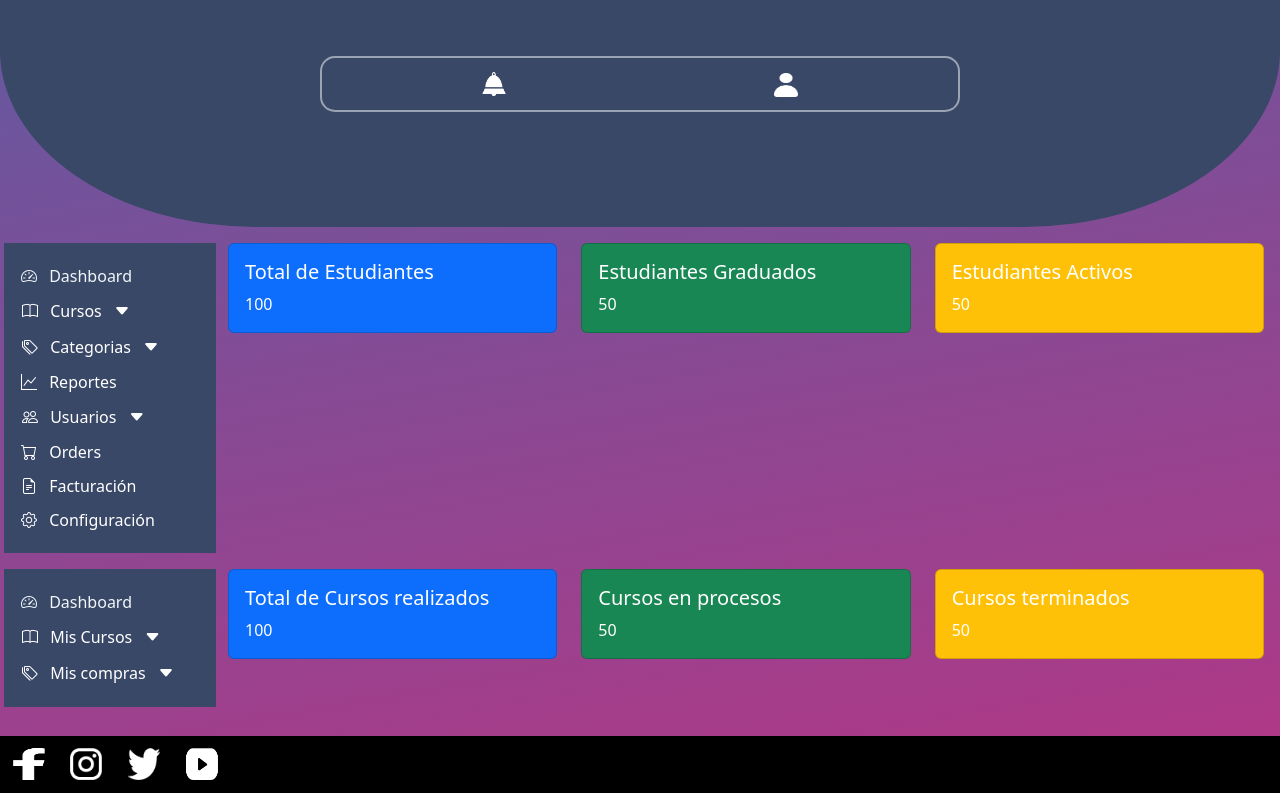
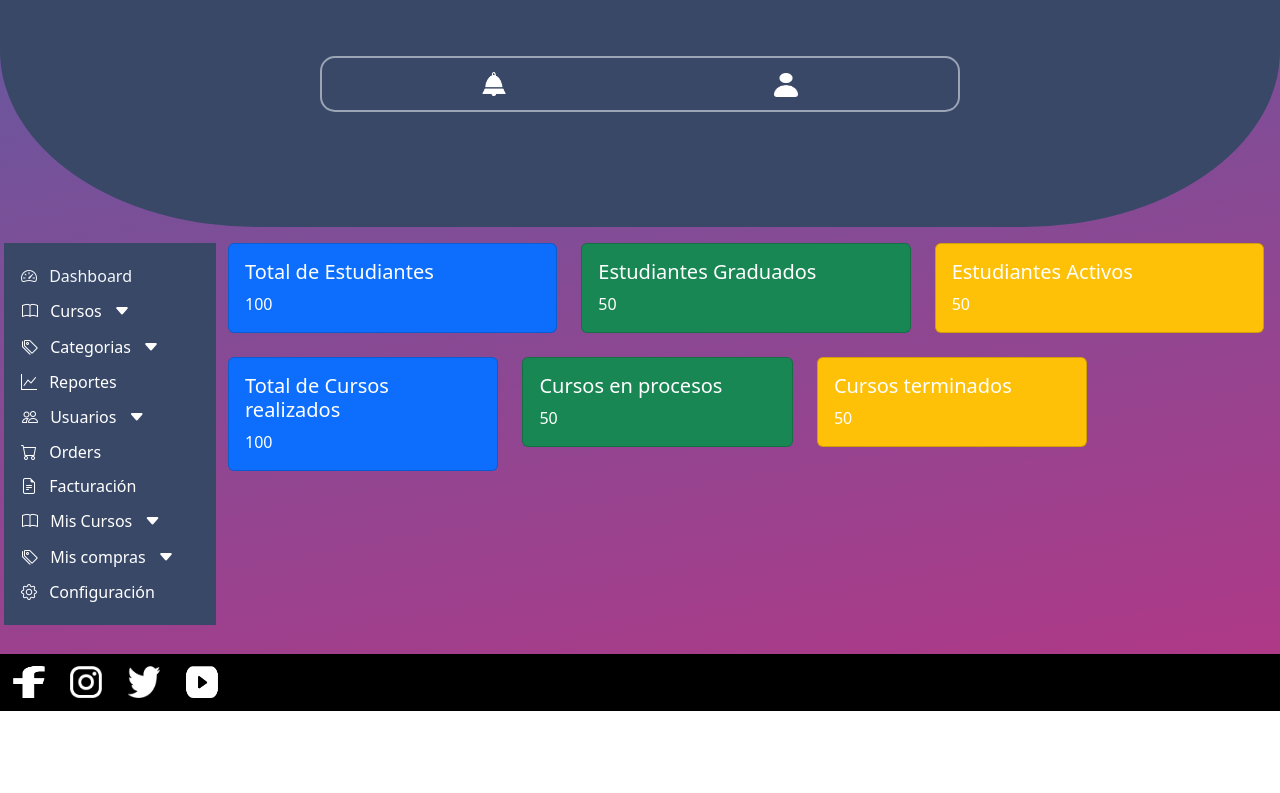
Before and after one commit to Pamela198713/BootcampAr, an Angular app in the folder frontend/: page /dashboard in a window 1280 px wide. Shown: the part 655-1448 px from the top of the page. After the commit the page ends 1366 px from the top, so only its background shows below. Built offline with nearby package versions, Linux system fonts and the light colour scheme.

Commit message:
agreando dashboard

```diff
--- a/frontend/src/app/pages/dashboard/dashboard.component.html
+++ b/frontend/src/app/pages/dashboard/dashboard.component.html
@@ -75,6 +75,33 @@
                             </a>
                         </li>
                         <li class="nav-item">
+                            <button class="nav-link btn btn-link text-white nav-but" type="button" data-bs-toggle="collapse" data-bs-target="#cursoCollapse" aria-expanded="false" aria-controls="cursoCollapse">
+                                <i class="bi bi bi-book me-2 text-white"></i> Mis Cursos <i class="bi bi-caret-down-fill ms-2"></i>
+                            </button>
+                            <div class="collapse" id="cursoCollapse">
+                                <ul class="nav flex-column ms-3">
+                                    <li class="nav-item">
+                                        <a class="nav-link text-white nav-but" href="#"><i class="bi bi bi-list me-2 text-white"></i> Listar de cursos </a>
+                                    </li>
+                                </ul>
+                            </div>
+                        </li>
+                        <li class="nav-item">
+                            <button class="nav-link btn btn-link text-white nav-but" type="button" data-bs-toggle="collapse" data-bs-target="#categCollapse" aria-expanded="false" aria-controls="categCollapse">
+                                <i class="bi bi bi-tags me-2 text-white"></i> Mis compras <i class="bi bi-caret-down-fill ms-2"></i>
+                            </button>
+                            <div class="collapse" id="categCollapse">
+                                <ul class="nav flex-column ms-3">
+                                    <li class="nav-item">
+                                        <a class="nav-link text-white nav-but" href="#"><i class="bi bi bi-list me-2 text-white"></i> Listar Todas</a>
+                                    </li>
+                                    <li class="nav-item">
+                                        <a class="nav-link text-white nav-but" href="#"><i class="bi bi bi-plus me-2 text-white"></i>  Agregar</a>
+                                    </li>
+                                </ul>
+                            </div>
+                        </li>
+                        <li class="nav-item">
                             <a class="nav-link text-white nav-but" href="#">
                                 <i class="bi bi-gear me-2 text-white"></i> Configuración
                             </a>
@@ -111,84 +138,6 @@
                             </div>
                         </div>
                     </div>
-                </div>
-            </div>
-        </div>
-
-        <div class="row">
-            <div class="col-md-3 col-lg-2 d-md-block sidebar sidebar-back mb-3">
-                <div class="position-sticky pt-3 pb-3">
-                    <ul class="nav flex-column">
-                        <li class="nav-item">
-                            <a class="nav-link active nav-but" href="dashboard">
-                                <i class="bi bi-speedometer2 me-2 active"></i> Dashboard
-                            </a>
-                        </li>
-                        <li class="nav-item">
-                            <button class="nav-link btn btn-link text-white nav-but" type="button" data-bs-toggle="collapse" data-bs-target="#cursoCollapse" aria-expanded="false" aria-controls="cursoCollapse">
-                                <i class="bi bi bi-book me-2 text-white"></i> Mis Cursos <i class="bi bi-caret-down-fill ms-2"></i>
-                            </button>
-                            <div class="collapse" id="cursoCollapse">
-                                <ul class="nav flex-column ms-3">
-                                    <li class="nav-item">
-                                        <a class="nav-link text-white nav-but" href="#"><i class="bi bi bi-list me-2 text-white"></i> Listar de cursos </a>
-                                    </li>
-                                </ul>
-                            </div>
-                        </li>
-                        <li class="nav-item">
-                            <button class="nav-link btn btn-link text-white nav-but" type="button" data-bs-toggle="collapse" data-bs-target="#categCollapse" aria-expanded="false" aria-controls="categCollapse">
-                                <i class="bi bi bi-tags me-2 text-white"></i> Mis compras <i class="bi bi-caret-down-fill ms-2"></i>
-                            </button>
-                            <div class="collapse" id="categCollapse">
-                                <ul class="nav flex-column ms-3">
-                                    <li class="nav-item">
-                                        <a class="nav-link text-white nav-but" href="#"><i class="bi bi bi-list me-2 text-white"></i> Listar Todas</a>
-                                    </li>
-                                    <li class="nav-item">
-                                        <a class="nav-link text-white nav-but" href="#"><i class="bi bi bi-plus me-2 text-white"></i>  Agregar</a>
-                                    </li>
-                                </ul>
-                            </div>
-                        </li>
-                        <!-- <li class="nav-item">
-                            <a class="nav-link text-white nav-but" href="#">
-                                <i class="bi bi-graph-up me-2 text-white"></i> Reportes
-                            </a>
-                        </li>
-                        <li class="nav-item">
-                            <button class="nav-link btn btn-link text-white nav-but" type="button" data-bs-toggle="collapse" data-bs-target="#usersCollapse" aria-expanded="false" aria-controls="usersCollapse">
-                            <i class="bi bi-people me-2 text-white"></i> Usuarios <i class="bi bi-caret-down-fill ms-2"></i>
-                            </button>
-                            <div class="collapse" id="usersCollapse">
-                                <ul class="nav flex-column ms-3">
-                                    <li class="nav-item">
-                                        <a class="nav-link text-white nav-but" href="#"><i class="bi bi bi-list me-2 text-white"></i> Listar Todos</a>
-                                    </li>
-                                    <li class="nav-item">
-                                        <a class="nav-link text-white nav-but" href="#"><i class="bi bi bi-plus me-2 text-white"></i>  Agregar</a>
-                                    </li>
-                                </ul>
-                            </div>
-                        </li> -->
-                        <!-- <li class="nav-item">
-                            <a class="nav-link text-white nav-but" href="#">
-                                <i class="bi bi-cart me-2 text-white"></i> Mis compras
-                            </a>
-                        </li> -->
-                        <!-- <li class="nav-item">
-                            <a class="nav-link text-white nav-but" href="#">
-                                <i class="bi bi-file-earmark-text me-2 text-white"></i> Facturación
-                            </a>
-                        </li>
-                        <li class="nav-item">
-                            <a class="nav-link text-white nav-but" href="#">
-                                <i class="bi bi-gear me-2 text-white"></i> Configuración
-                            </a>
-                        </li> -->
-                    </ul>
-                </div>
-            </div>
 
                     <div class="col-md-9 col-lg-10">
                         <div class="row">
@@ -219,5 +168,8 @@
                         </div>
                     </div>
                 </div>
+            </div>
+        </div>
+
     </main>
 </app-layout>
```
Lines whose indentation alone changed are shown as unchanged.
